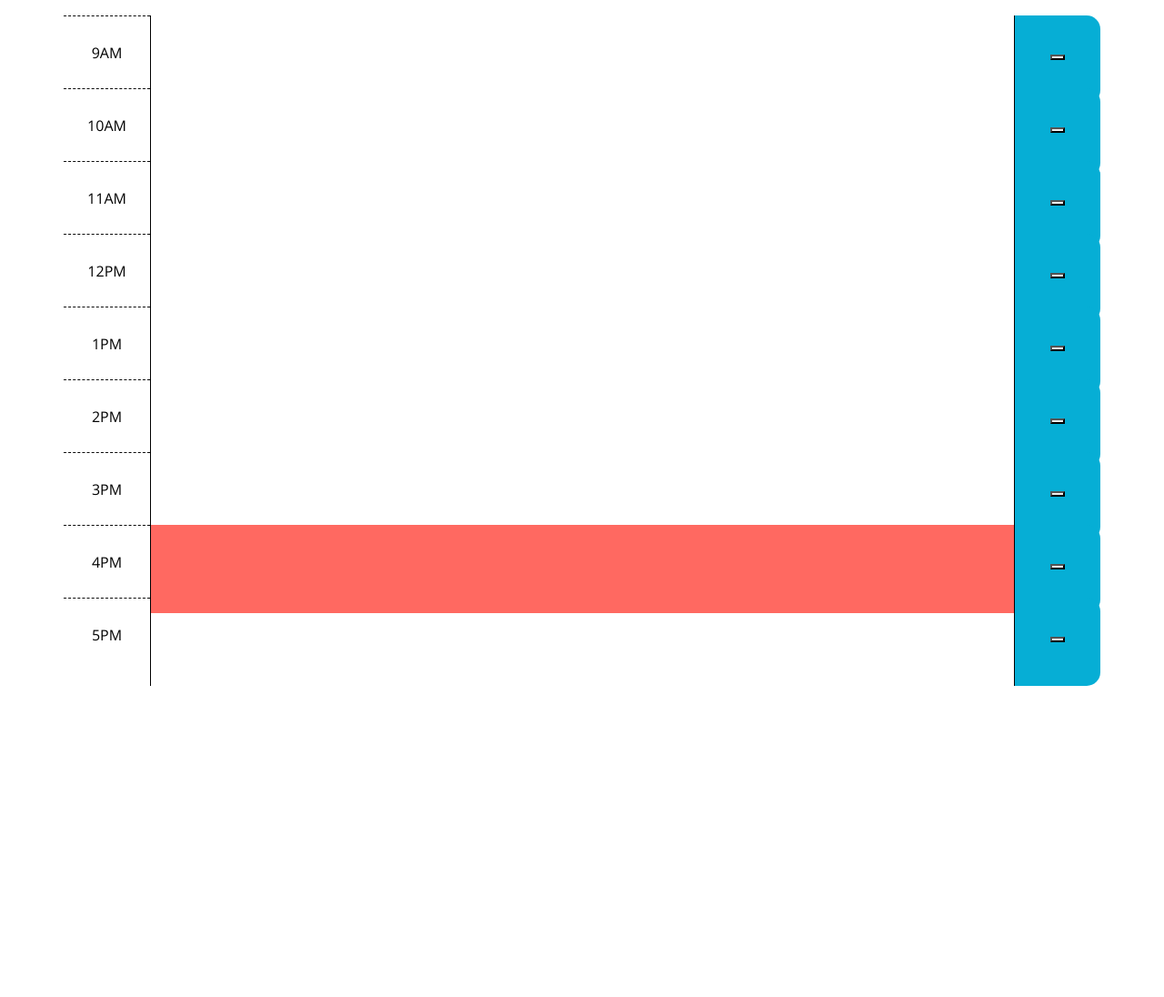
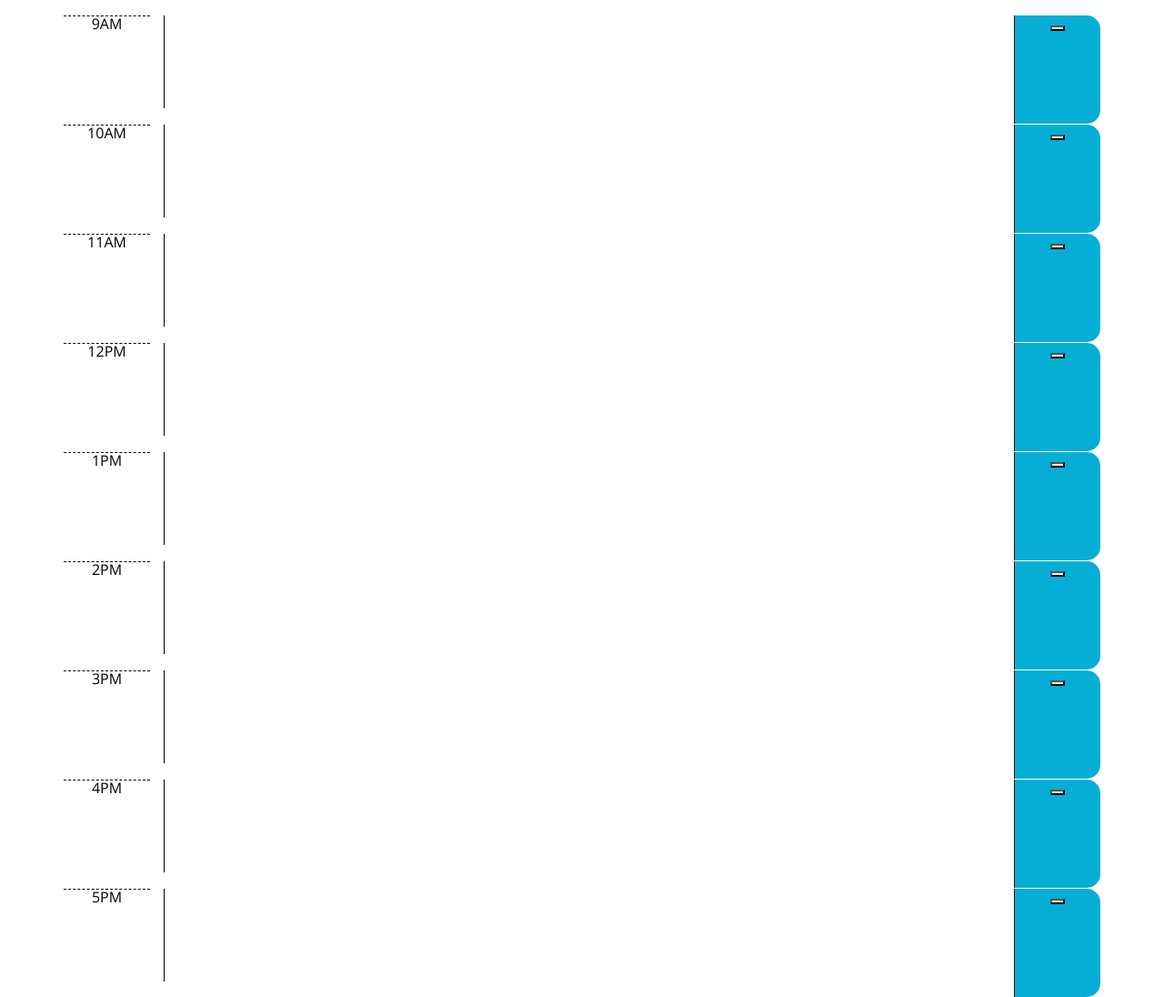
Before and after one commit to julie-git/planner, a plain HTML site: page index.html in a window 1280 px wide. Shown: the part 320-1416 px from the top of the page at 91% size. Before the commit the page ends 1077 px from the top, so only its background shows below. Drawn offline with nearby package versions, Linux system fonts and the light colour scheme.

Commit message:
fixed styling on UI

```diff
--- a/index.html
+++ b/index.html
@@ -36,8 +36,8 @@
         <div class="col-1 hour">
           <p>9AM</p>
         </div>
-        <div class="col-10 textarea">
-            <div class = "description"></div>
+        <div class="col-10">
+            <textarea></textarea>
         </div>
         <div class= "col-1 saveBtn">
             <button id = "9"></button>
@@ -49,8 +49,8 @@
           <div class="col-1 hour">
               <p>10AM</p>
           </div>
-        <div class="col-10 textarea">
-            <div class = "description"></div>
+        <div class="col-10">
+            <textarea></textarea>
         </div>
           <div class= "col-1 saveBtn">
               <button id = "10"></button>
@@ -61,8 +61,8 @@
         <div class="col-1 hour">
             <p>11AM</p>
         </div>
-      <div class="col-10 textarea">
-          <div class = "description"></div>
+      <div class="col-10">
+          <textarea></textarea>
       </div>
       <div class= "col-1 saveBtn">
             <button id = "11"></button>
@@ -73,22 +73,22 @@
         <div class="col-1 hour">
             <p>12PM</p>
         </div>
-      <div class="col-10 textarea">
-          <div class = "description"></div>
+      <div class="col-10">
+          <textarea></textarea>
       </div>
       <div class= "col-1 saveBtn">
-            <button id = "12"></button>
+            <button  id = "12"></button>
         </div>
      </div>
      <div class="row time-block">
         <div class="col-1 hour">
             <p>1PM</p>
         </div>
-      <div class="col-10 textarea">
-          <div class = "description"></div>
+      <div class="col-10">
+          <textarea></textarea>
       </div>
       <div class= "col-1 saveBtn">
-            <button id = "1"></button>
+            <button id = "13"></button>
         </div>
      </div>
 
@@ -96,44 +96,45 @@
         <div class="col-1 hour">
             <p>2PM</p>
         </div>
-      <div class="col-10 textarea">
-          <div class = "description"></div>
+      <div class="col-10">
+          <textarea></textarea>
       </div>
       <div class= "col-1 saveBtn">
-            <button id = "2"></button>
+            <button id = "14"></button>
         </div>
      </div>
      <div class="row time-block">
         <div class="col-1 hour">
             <p>3PM</p>
         </div>
-      <div class="col-10 textarea">
-          <div class = "description"></div>
+      <div class="col-10" description>
+          <textarea></textarea>
       </div>
-      <div class= "col-1 saveBtn">
-            <button id = "3"></button>
+      <div class= "col-1 saveBtn" >
+            <!-- <button class="btn saveBtn" id = "3"></button> -->
+            <button id = "15"></button>
         </div>
      </div>
      <div class="row time-block">
         <div class="col-1 hour">
             <p>4PM</p>
         </div>
-      <div class="col-10 textarea present">
-          <div class = "description"></div>
+      <div class="col-10 ">
+          <textarea></textarea>
       </div>
       <div class= "col-1 saveBtn">
-            <button id = "4"></button>
+            <button id = "16"></button>
         </div>
      </div>
      <div class="row time-block">
         <div class="col-1 hour">
             <p>5PM</p>
         </div>
-      <div class="col-10 textarea">
-          <div class = "description"></div>
+      <div class="col-10">
+          <textarea></textarea>
       </div>
       <div class= "col-1 saveBtn">
-            <button id = "5"></button>
+            <button id = "17"></button>
         </div>
      </div>
 
--- a/script.js
+++ b/script.js
@@ -1,3 +1,4 @@
+$(document).ready(function(){
 //get today's date
 var today = moment().format('dddd, MMMM D, YYYY');
 console.log(today);
@@ -14,3 +15,20 @@ $("#currentDay").append(today);
 // var dayOfWeekNum = moment().day();
 // var dayOfWeek = moment().day(dayOfWeekNum);
 // console.log(dayOfWeek);
+// renderPast();
+
+// function renderPast(){
+//     console.log("renderpast");
+//     $(".row time-block" ).addClass("past");
+
+// }
+
+$(".saveBtn").click(function() {
+    console.log("clicked save button");
+    console.log("button id" + this.id);
+    // push(this.value)
+
+});
+
+
+});
--- a/style.css
+++ b/style.css
@@ -4,13 +4,16 @@ body {
   line-height: 1;
 }
 
-.textarea{
+textarea{
   background: transparent;
   border: none;
   resize: none;
   color: #000000;
   border-left: 1px solid black;
   padding: 10px;
+   width:100%;
+  height: 102px;
+
 }
 
 .jumbotron {
@@ -32,9 +35,12 @@ body {
 }
 
 .row {
+  display: flex;
+  align-self: flex-start
   white-space: pre-wrap;
-  height: 80px;
-  border-top: 1px solid white;;
+  /* height: 80px; */
+  height:120px;
+  border-top: 1px solid white;
 }
 
 .hour {
```
